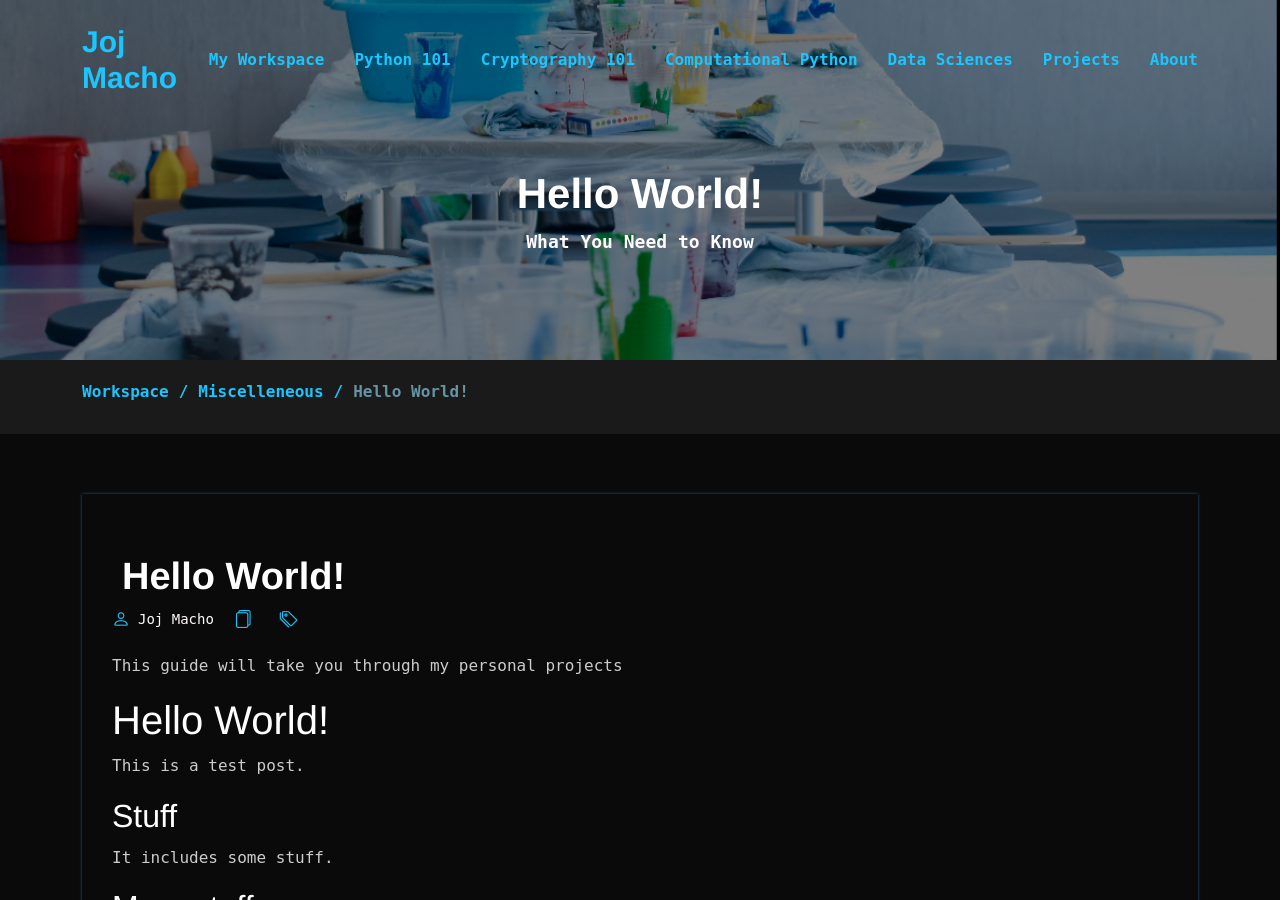
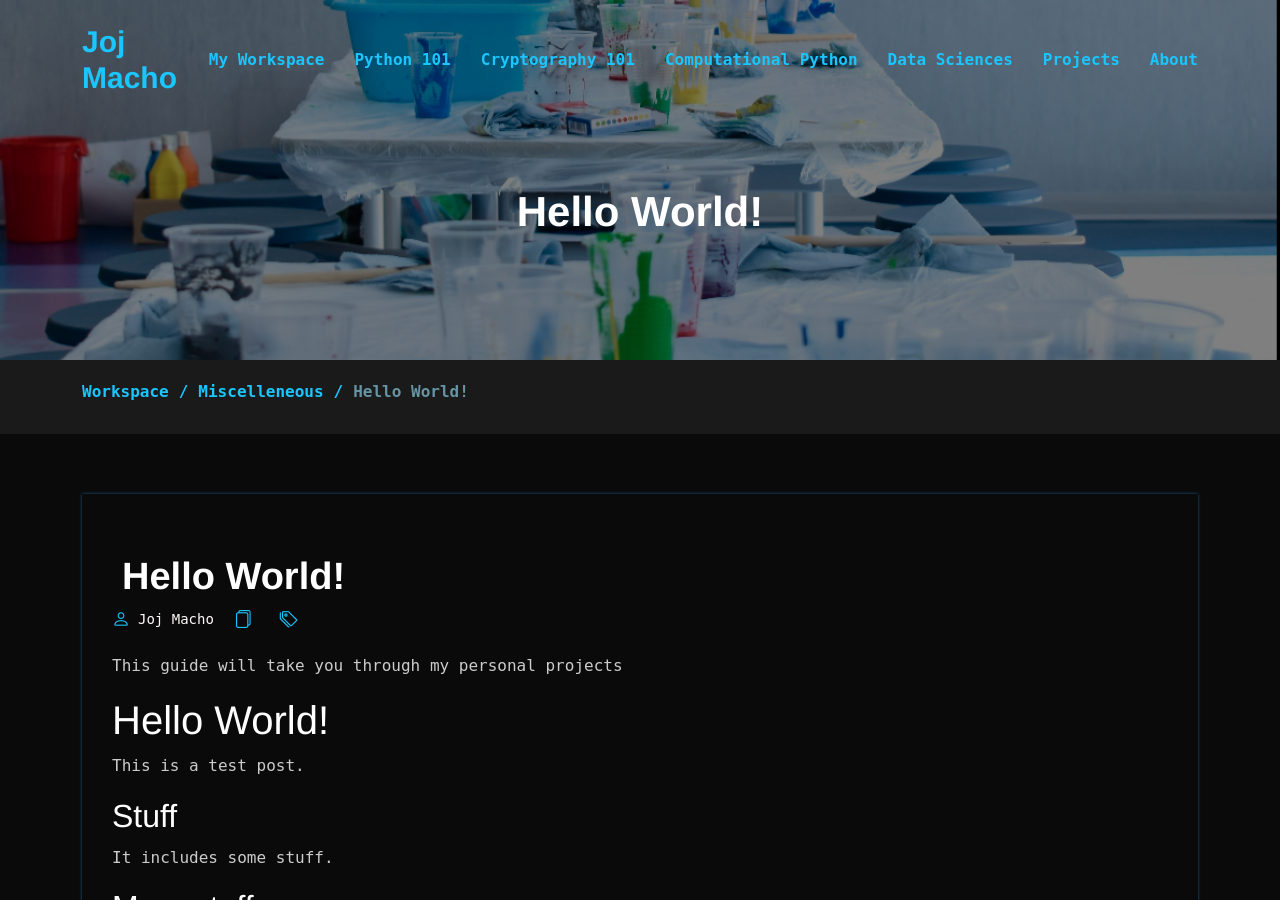
Before and after one commit to joj-macho/joj-macho.github.io, a Jekyll site: the page built from _posts/2023-01-01-hello-world.md, in a window 1280 px wide and 900 px high. Built offline with Jekyll 4.4.1, drawn with Linux system fonts in a browser that asks for light colours.

Commit message:
Add subtitle variable to posts

```diff
--- a/_layouts/post.html
+++ b/_layouts/post.html
@@ -22,7 +22,7 @@ layout: works
             <div class="row d-flex justify-content-center">
                 <div class="col-lg-6 text-center">
                     <h2>{{ page.title }}</h2>
-                    <p>What You Need to Know</p>
+                    <p>{{ page.sub-title }}</p>
                 </div>
             </div>
         </div>
```
